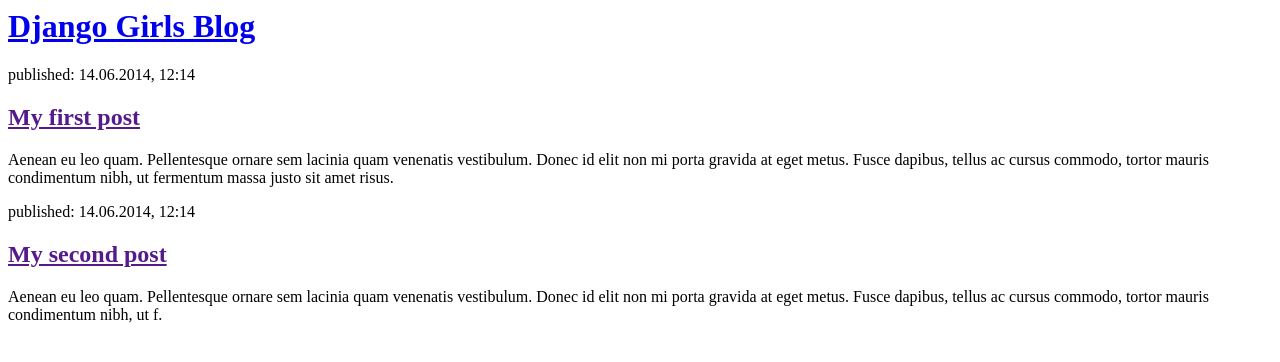
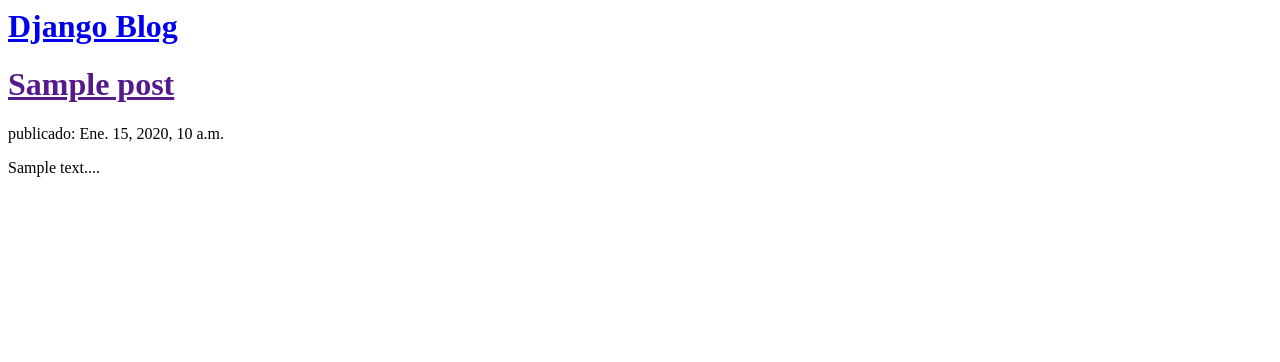
Before and after one commit to dccaceres/my-first-blog, a Django app: template blog/templates/blog/post_list.html in a window 1280 px wide. Shown: the top 362 px of the page. Run offline with Django 3.2, Linux system fonts and the light colour scheme; the template is opened without the code that fills it: most values are stand-ins (such as "Sample title", 1, 10 or a date in 2020).

Commit message:
Templates modificados para mostrar post desde base de datos.

```diff
--- a/blog/templates/blog/post_list.html
+++ b/blog/templates/blog/post_list.html
@@ -1,22 +1,20 @@
 <html>
-    <head>
-        <title>Django Girls blog</title>
-    </head>
-    <body>
-        <div>
-            <h1><a href="/">Django Girls Blog</a></h1>
-        </div>
 
-        <div>
-            <p>published: 14.06.2014, 12:14</p>
-            <h2><a href="">My first post</a></h2>
-            <p>Aenean eu leo quam. Pellentesque ornare sem lacinia quam venenatis vestibulum. Donec id elit non mi porta gravida at eget metus. Fusce dapibus, tellus ac cursus commodo, tortor mauris condimentum nibh, ut fermentum massa justo sit amet risus.</p>
-        </div>
+<head>
+    <title>Django Blog</title>
+</head>
 
-        <div>
-            <p>published: 14.06.2014, 12:14</p>
-            <h2><a href="">My second post</a></h2>
-            <p>Aenean eu leo quam. Pellentesque ornare sem lacinia quam venenatis vestibulum. Donec id elit non mi porta gravida at eget metus. Fusce dapibus, tellus ac cursus commodo, tortor mauris condimentum nibh, ut f.</p>
-        </div>
-    </body>
+<body>
+    <div>
+        <h1><a href="/"> Django Blog </a></h1>
+    </div>
+    {% for post in posts %}
+    <div>
+        <h1><a href="">{{ post.title }} </a></h1>
+        <p> publicado: {{ post.published_date }} </p>
+        <p>{{ post.text|linebreaksbr }}... </p>
+    </div>
+    {% endfor %}
+</body>
+
 </html>
--- a/blog/views.py
+++ b/blog/views.py
@@ -1,6 +1,9 @@
 from django.shortcuts import render
+from django.utils import timezone
+from .models import Post
 
 # Create your views here.
 
 def post_list(request):
-    return render(request,'blog/post_list.html',{})
+    posts = Post.objects.filter(published_date__lte=timezone.now()).order_by('-published_date')
+    return render(request,'blog/post_list.html',{'posts': posts})
```
